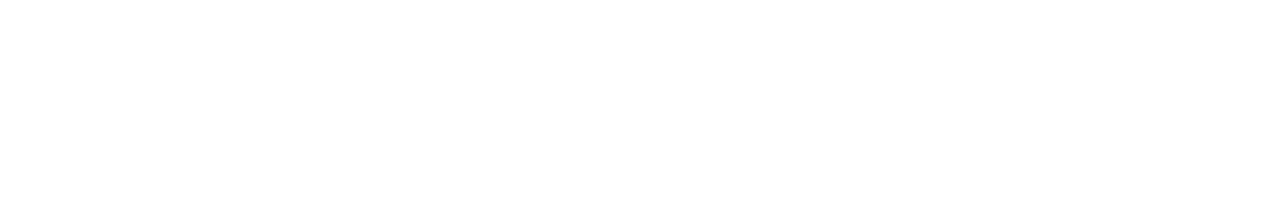
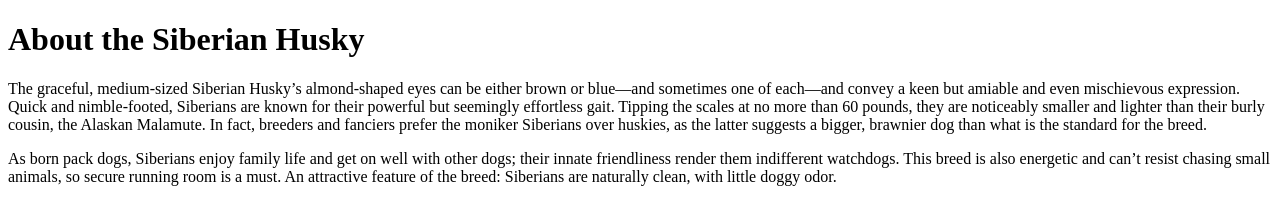
Before and after one commit to Leith01/u1test, a plain HTML site: page index.html in a window 1280 px wide. Drawn offline with Linux system fonts and the light colour scheme.

Commit message:
skrev kod för en text hemsida om huskies och skappa en css fil

```diff
--- a/index.html
+++ b/index.html
@@ -6,6 +6,16 @@
     <title>Document</title>
 </head>
 <body>
-
+    <header>
+        <h1>About the Siberian Husky</h1>
+    </header>
+    <main>
+        <p>
+            The graceful, medium-sized Siberian Husky’s almond-shaped eyes can be either brown or blue—and sometimes one of each—and convey a keen but amiable and even mischievous expression. Quick and nimble-footed, Siberians are known for their powerful but seemingly effortless gait. Tipping the scales at no more than 60 pounds, they are noticeably smaller and lighter than their burly cousin, the Alaskan Malamute. In fact, breeders and fanciers prefer the moniker Siberians over huskies, as the latter suggests a bigger, brawnier dog than what is the standard for the breed.
+        </p>
+        <p>
+            As born pack dogs, Siberians enjoy family life and get on well with other dogs; their innate friendliness render them indifferent watchdogs. This breed is also energetic and can’t resist chasing small animals, so secure running room is a must. An attractive feature of the breed: Siberians are naturally clean, with little doggy odor.
+        </p>
+    </main>
 </body>
 </html>
```
Also changed, not shown: styles.css (added).
